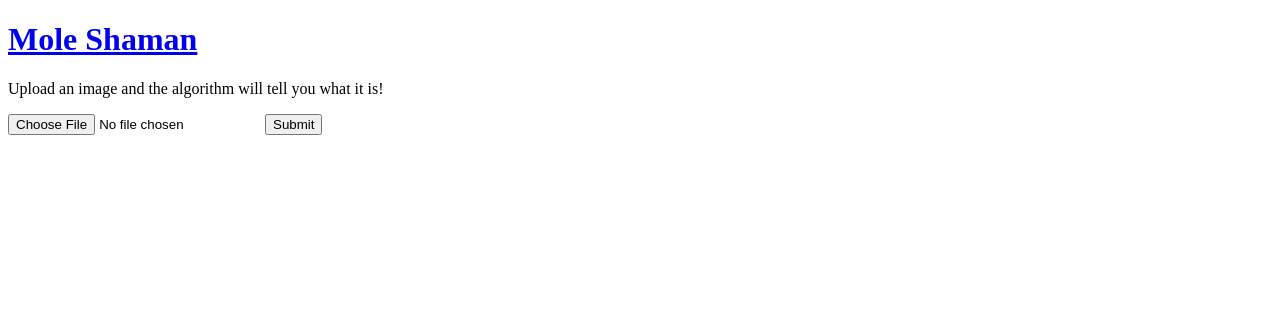
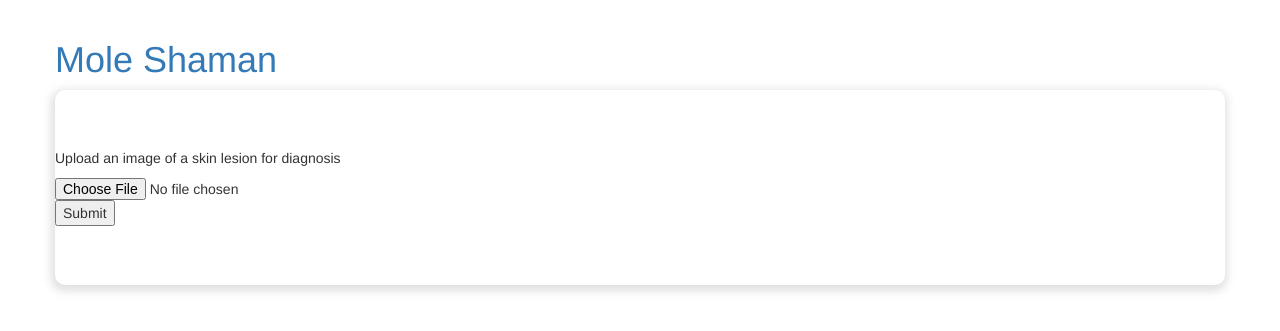
Before and after one commit to Giannoulo/Skin-lesion-classifier, a Flask app: page / in a window 1280 px wide. Shown: the top 331 px of the page. Run offline with Flask 2, Linux system fonts and the light colour scheme; some libraries are stand-ins or nearby versions.

Commit message:
initial commit

```diff
--- a/static/styles/app.css
+++ b/static/styles/app.css
@@ -0,0 +1,12 @@
+#body-col {
+  padding: 5% 0% 5% 0%;
+  border-radius: 10px;
+  -webkit-box-shadow: -1px 3px 9px 3px rgba(209, 209, 209, 0.67);
+  -moz-box-shadow: -1px 3px 9px 3px rgba(209, 209, 209, 0.67);
+  box-shadow: -1px 3px 9px 3px rgba(209, 209, 209, 0.67);
+  justify-content: center;
+}
+
+/* #heading-col {
+  color: darkviolet;
+} */
--- a/templates/home.html
+++ b/templates/home.html
@@ -7,7 +7,7 @@ messages %}
 </ul>
 {% endif %} {% endwith %}
 
-<p>Upload an image and the algorithm will tell you what it is!</p>
+<p>Upload an image of a skin lesion for diagnosis</p>
 
 <form action="/" method="post" enctype="multipart/form-data">
   <input type="file" name="image" id="image" />
--- a/templates/layout.html
+++ b/templates/layout.html
@@ -1,11 +1,31 @@
 <!DOCTYPE html>
 <html lang="en">
   <head>
-    <meta http-equiv="Content-Type" content="text/html;charset=UTF-8" />
     <title>Mole Shaman | Upload and Diagnose Dermoscopic Images</title>
+    <meta charset="utf-8" />
+    <meta name="viewport" content="width=device-width, initial-scale=1" />
+    <link
+      rel="stylesheet"
+      href="https://maxcdn.bootstrapcdn.com/bootstrap/3.3.7/css/bootstrap.min.css"
+    />
+    <script src="https://ajax.googleapis.com/ajax/libs/jquery/3.3.1/jquery.min.js"></script>
+    <script src="https://maxcdn.bootstrapcdn.com/bootstrap/3.3.7/js/bootstrap.min.js"></script>
+
+    <link rel="stylesheet" href="{{url_for('static',filename='styles/app.css')}}" />
   </head>
   <body>
-    <h1><a href="/">Mole Shaman</a></h1>
-    {% block body %}{% endblock %}
+    <div class="container">
+      <div class="row">
+        <div class="col align-self-center" id="heading-col">
+          <br />
+          <h1><a style="text-decoration: none;" href="/">Mole Shaman</a></h1>
+        </div>
+      </div>
+      <div class="row justify-content-md-center">
+        <div class="col ">
+          <div id="body-col">{% block body %}{% endblock %}</div>
+        </div>
+      </div>
+    </div>
   </body>
 </html>
```
